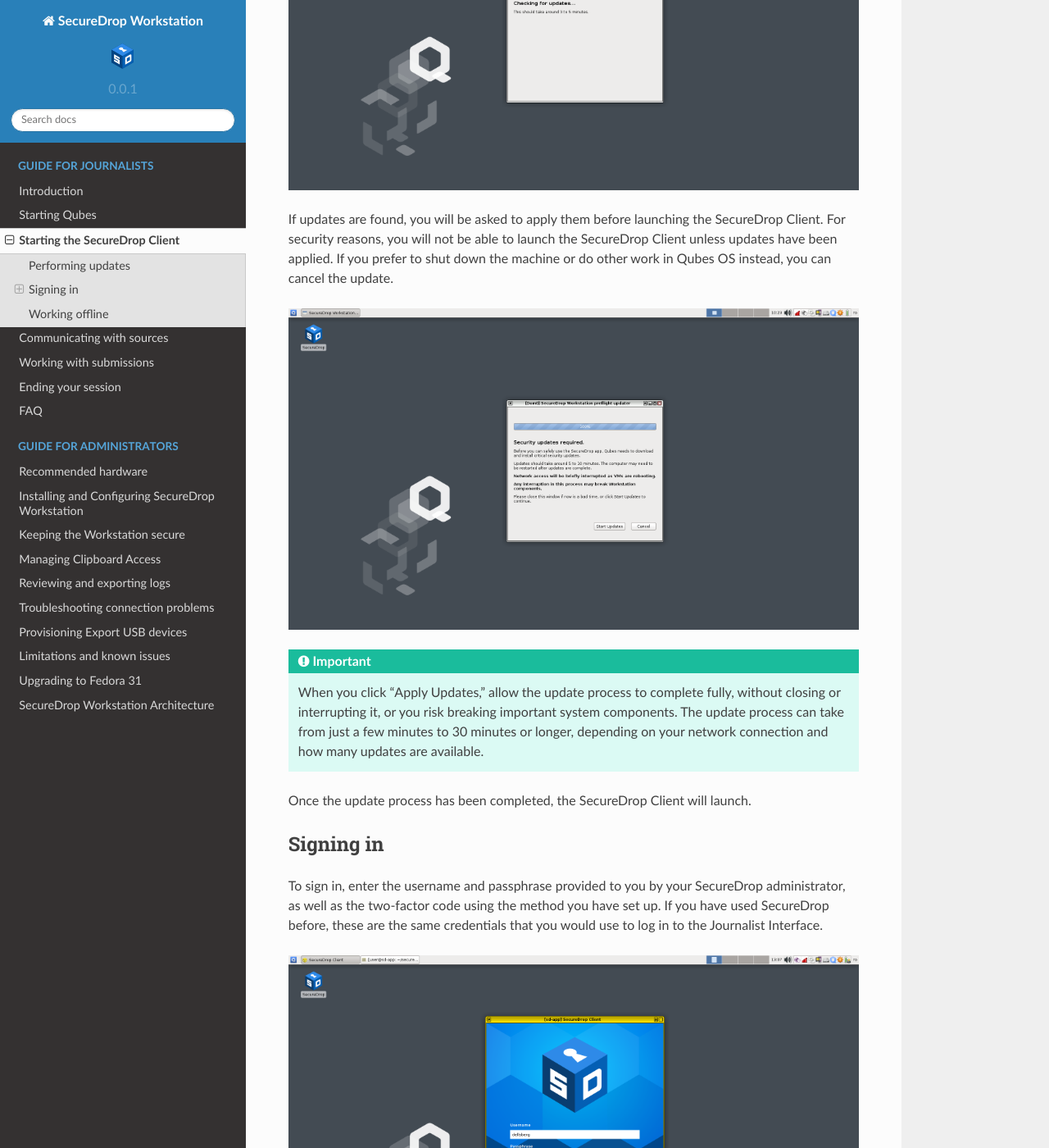
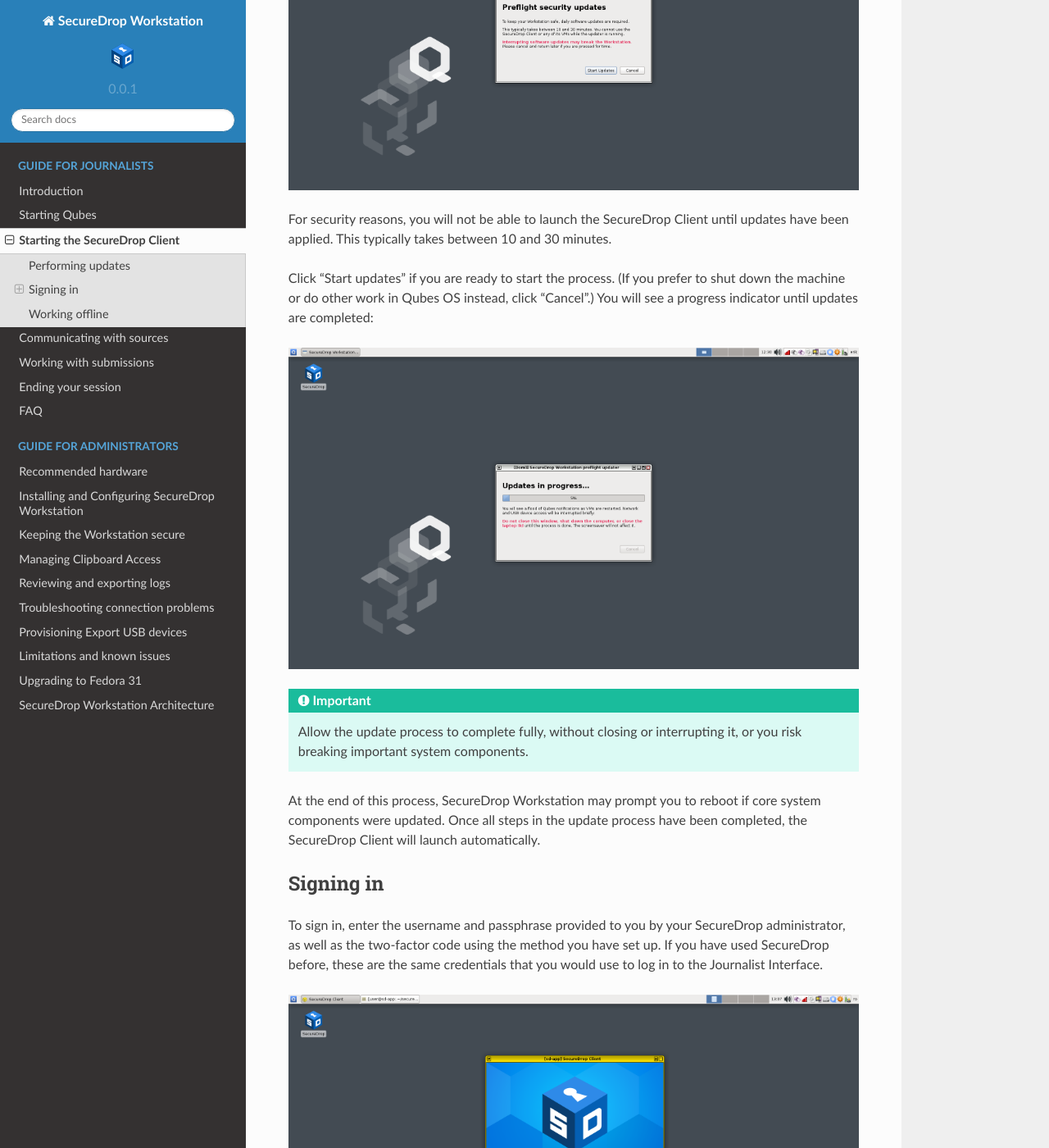
Before and after one commit to freedomofpress/securedrop-workstation-docs, a Sphinx documentation site: the page built from docs/journalist/starting_client.rst, in a window 1280 px wide and 1400 px high, scrolled down 1060 px. Shown: the whole window at 82% size. Built offline with Sphinx 7.4.7 and the Read the Docs theme 2.0.0, drawn with Linux system fonts in a browser that asks for light colours; some of the changed text lies outside the part shown.

Commit message:
Update docs consistent with new preflight updater UI
Resolves #48

```diff
--- a/docs/journalist/starting_client.rst
+++ b/docs/journalist/starting_client.rst
@@ -12,25 +12,26 @@
 Performing updates
 ------------------
 
-When you launch the application, it will first check for security
-updates. This typically takes a few minutes.
+Unless the system has just been updated, SecureDrop Workstation will now prompt
+you to automatically download and apply any available security updates:
 
-|screenshot_check_updates|
+|screenshot_update_prompt|
 
-If updates are found, you will be asked to apply them before launching the
-SecureDrop Client. For security reasons, you will not be able to launch the
-SecureDrop Client unless updates have been applied. If you prefer to shut down
-the machine or do other work in Qubes OS instead, you can cancel the update.
+For security reasons, you will not be able to launch the SecureDrop Client until
+updates have been applied. This typically takes between 10 and 30 minutes.
+
+Click "Start updates" if you are ready to start the process. (If you prefer to
+shut down the machine or do other work in Qubes OS instead, click "Cancel".)
+You will see a progress indicator until updates are completed:
 
 |screenshot_apply_updates|
 
-.. important:: When you click "Apply Updates," allow the update
-   process to complete fully, without closing or interrupting it, or you risk
-   breaking important system components. The update process can take from just
-   a few minutes to 30 minutes or longer, depending on your network connection
-   and how many updates are available.
+.. important:: Allow the update process to complete fully, without closing or
+   interrupting it, or you risk breaking important system components.
 
-Once the update process has been completed, the SecureDrop Client will launch.
+At the end of this process, SecureDrop Workstation may prompt you to reboot
+if core system components were updated. Once all steps in the update process have
+been completed, the SecureDrop Client will launch automatically.
 
 Signing in
 ----------
@@ -77,7 +78,7 @@
    use.
 
 .. |screenshot_desktop-shortcut| image:: ../images/screenshot_desktop-shortcut.png
-.. |screenshot_check_updates| image:: ../images/screenshot_check_updates.png
+.. |screenshot_update_prompt| image:: ../images/screenshot_update_prompt.png
 .. |screenshot_apply_updates| image:: ../images/screenshot_apply_updates.png
 .. |screenshot_sd-app_login| image:: ../images/screenshot_sd-app_login.png
 .. |screenshot_gpg_access| image:: ../images/screenshot_gpg_access.png
```
Also changed, not shown: docs/images/screenshot_apply_updates.png, docs/images/screenshot_check_updates.png (deleted), docs/images/screenshot_desktop-shortcut.png, docs/images/screenshot_update_prompt.png (added).
